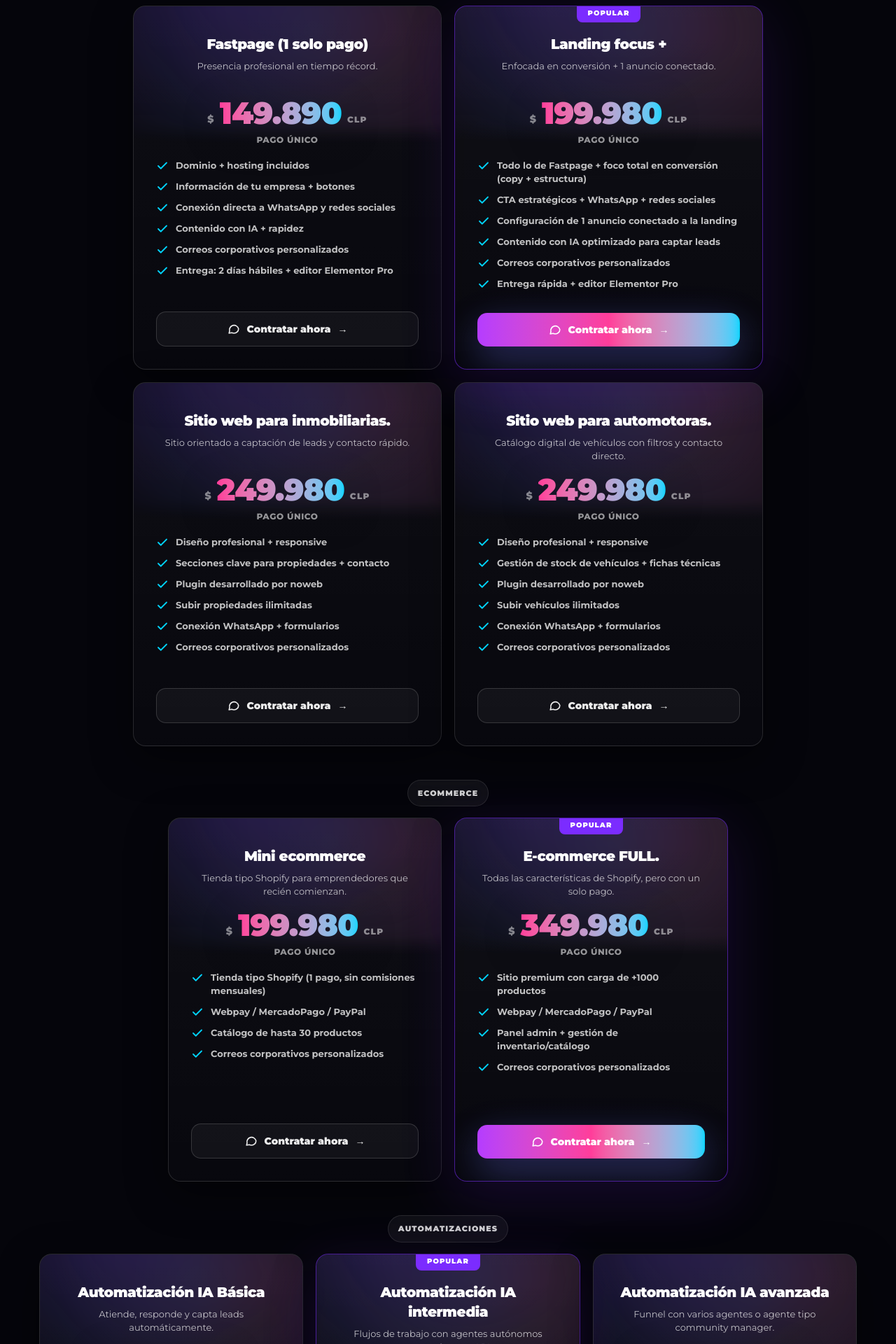
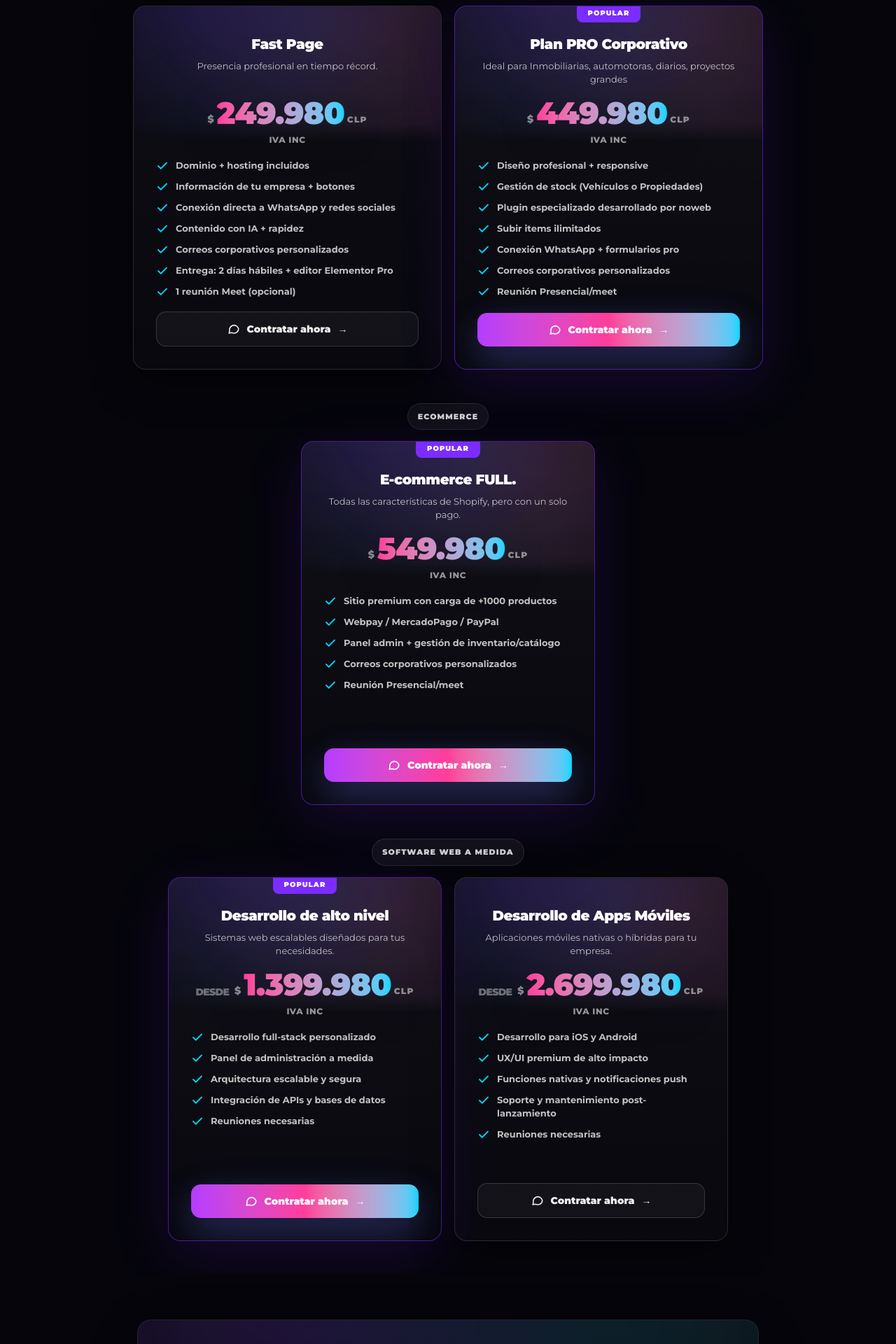
Before and after one commit to nowebcl/noweb, a Next.js app: page / in a window 1280 px wide. Shown: the part 3120-5040 px from the top of the page at 70% size. Built offline with nearby package versions, Linux system fonts and the light colour scheme.

Commit message:
Actualización de planes, precios e IVA

```diff
--- a/src/app/layout.tsx
+++ b/src/app/layout.tsx
@@ -131,7 +131,7 @@ export default function RootLayout({
       "closes": "18:00"
     },
     "sameAs": [
-      "https://www.instagram.com/noweb.labs/"
+      "https://www.instagram.com/noweb.dev/"
     ]
   };
 
--- a/src/components/FAQs.tsx
+++ b/src/components/FAQs.tsx
@@ -5,7 +5,7 @@ import React from 'react';
 const faqs = [
     {
         q: "¿Cuánto tiempo demora crear mi página web?",
-        a: "El tiempo mínimo de entrega es de <b>2 días hábiles</b> en los planes <b>Fastpage</b> y <b>Landing Focus</b>. En proyectos más grandes o a medida, los tiempos pueden variar según alcance y contenido."
+        a: "El tiempo mínimo de entrega es de <b>2 días hábiles</b> en el plan <b>Fastpage</b>. En proyectos más grandes o a medida, los tiempos pueden variar según alcance y contenido."
     },
     {
         q: "¿Tengo que pagar mensualidad?",
--- a/src/components/Footer.tsx
+++ b/src/components/Footer.tsx
@@ -68,7 +68,7 @@ const Footer = () => {
                                 hola@noweb.cl
                             </a>
 
-                            <a href="https://www.instagram.com/noweb.labs/" target="_blank" rel="noopener noreferrer" className="flex items-center gap-3.5 text-white/72 text-[13px] font-[650] hover:text-white transition-colors group">
+                            <a href="https://www.instagram.com/noweb.dev/" target="_blank" rel="noopener noreferrer" className="flex items-center gap-3.5 text-white/72 text-[13px] font-[650] hover:text-white transition-colors group">
                                 <div className="w-5 h-5 text-primary shrink-0 group-hover:scale-110 transition-transform">
                                     <svg viewBox="0 0 24 24" fill="none" stroke="currentColor" strokeWidth="2.2" strokeLinecap="round" strokeLinejoin="round">
                                         <rect x="2" y="2" width="20" height="20" rx="5" ry="5" />
@@ -76,7 +76,7 @@ const Footer = () => {
                                         <line x1="17.5" y1="6.5" x2="17.51" y2="6.5" />
                                     </svg>
                                 </div>
-                                Instagram: @noweb.labs
+                                Instagram: @noweb.dev
                             </a>
                         </div>
                     </div>
--- a/src/components/PricingTable.tsx
+++ b/src/components/PricingTable.tsx
@@ -5,116 +5,78 @@ import { motion } from 'framer-motion';
 
 const designPlans = [
     {
-        title: "Fastpage (1 solo pago)",
+        title: "Fast Page",
         subtitle: "Presencia profesional en tiempo récord.",
-        price: "149.890",
+        price: "249.980",
         features: [
             "Dominio + hosting incluidos",
             "Información de tu empresa + botones",
             "Conexión directa a WhatsApp y redes sociales",
             "Contenido con IA + rapidez",
             "Correos corporativos personalizados",
-            "Entrega: 2 días hábiles + editor Elementor Pro"
+            "Entrega: 2 días hábiles + editor Elementor Pro",
+            "1 reunión Meet (opcional)"
         ]
     },
     {
-        title: "Landing focus +",
-        subtitle: "Enfocada en conversión + 1 anuncio conectado.",
-        price: "199.980",
+        title: "Plan PRO Corporativo",
+        subtitle: "Ideal para Inmobiliarias, automotoras, diarios, proyectos grandes",
+        price: "449.980",
         featured: true,
         features: [
-            "Todo lo de Fastpage + foco total en conversión (copy + estructura)",
-            "CTA estratégicos + WhatsApp + redes sociales",
-            "Configuración de 1 anuncio conectado a la landing",
-            "Contenido con IA optimizado para captar leads",
+            "Diseño profesional + responsive",
+            "Gestión de stock (Vehículos o Propiedades)",
+            "Plugin especializado desarrollado por noweb",
+            "Subir items ilimitados",
+            "Conexión WhatsApp + formularios pro",
             "Correos corporativos personalizados",
-            "Entrega rápida + editor Elementor Pro"
-        ]
-    },
-    {
-        title: "Sitio web para inmobiliarias.",
-        subtitle: "Sitio orientado a captación de leads y contacto rápido.",
-        price: "249.980",
-        features: [
-            "Diseño profesional + responsive",
-            "Secciones clave para propiedades + contacto",
-            "Plugin desarrollado por noweb",
-            "Subir propiedades ilimitadas",
-            "Conexión WhatsApp + formularios",
-            "Correos corporativos personalizados"
-        ]
-    },
-    {
-        title: "Sitio web para automotoras.",
-        subtitle: "Catálogo digital de vehículos con filtros y contacto directo.",
-        price: "249.980",
-        features: [
-            "Diseño profesional + responsive",
-            "Gestión de stock de vehículos + fichas técnicas",
-            "Plugin desarrollado por noweb",
-            "Subir vehículos ilimitados",
-            "Conexión WhatsApp + formularios",
-            "Correos corporativos personalizados"
+            "Reunión Presencial/meet"
         ]
     }
 ];
 
 const ecommercePlans = [
     {
-        title: "Mini ecommerce",
-        subtitle: "Tienda tipo Shopify para emprendedores que recién comienzan.",
-        price: "199.980",
-        features: [
-            "Tienda tipo Shopify (1 pago, sin comisiones mensuales)",
-            "Webpay / MercadoPago / PayPal",
-            "Catálogo de hasta 30 productos",
-            "Correos corporativos personalizados"
-        ]
-    },
-    {
         title: "E-commerce FULL.",
         subtitle: "Todas las características de Shopify, pero con un solo pago.",
-        price: "349.980",
+        price: "549.980",
         featured: true,
         features: [
             "Sitio premium con carga de +1000 productos",
             "Webpay / MercadoPago / PayPal",
             "Panel admin + gestión de inventario/catálogo",
-            "Correos corporativos personalizados"
+            "Correos corporativos personalizados",
+            "Reunión Presencial/meet"
         ]
     }
 ];
 
 const aiPlans = [
     {
-        title: "Automatización IA Básica",
-        subtitle: "Atiende, responde y capta leads automáticamente.",
-        price: "399.990",
+        title: "Desarrollo de alto nivel",
+        subtitle: "Sistemas web escalables diseñados para tus necesidades.",
+        price: "1.399.980",
+        from: true,
+        featured: true,
         features: [
-            "Chatbots para WhatsApp + FAQ",
-            "Captura de leads + derivación",
-            "Entrenamiento con tu información"
+            "Desarrollo full-stack personalizado",
+            "Panel de administración a medida",
+            "Arquitectura escalable y segura",
+            "Integración de APIs y bases de datos",
+            "Reuniones necesarias"
         ]
     },
     {
-        title: "Automatización IA intermedia",
-        subtitle: "Flujos de trabajo con agentes autónomos conectados con APIs.",
-        price: "779.980",
-        featured: true,
+        title: "Desarrollo de Apps Móviles",
+        subtitle: "Aplicaciones móviles nativas o híbridas para tu empresa.",
+        price: "2.699.980",
+        from: true,
         features: [
-            "Agentes autónomos para flujos de trabajo",
-            "Integración con APIs (según tus herramientas)",
-            "Diseño, pruebas y puesta en marcha"
-        ]
-    },
-    {
-        title: "Automatización IA avanzada",
-        subtitle: "Funnel con varios agentes o agente tipo community manager.",
-        price: "1.590.000",
-        features: [
-            "Funnel de ventas completo con agentes",
-            "Agente tipo community manager (respuestas + agenda)",
-            "Medición, optimización y escalamiento"
+            "Desarrollo para iOS y Android",
+            "UX/UI premium de alto impacto",
+            "Funciones nativas y notificaciones push",
+            "Soporte y mantenimiento post-lanzamiento",
+            "Reuniones necesarias"
         ]
     }
 ];
@@ -145,12 +107,15 @@ const PricingCard = ({ plan }: { plan: any }) => (
         <h3 className="text-center text-xl font-[950] tracking-tight pt-2 m-0">{plan.title}</h3>
         <p className="text-center text-muted text-[13px] leading-[1.45] min-h-[38px] mt-2 m-0">{plan.subtitle}</p>
 
-        <div className="mt-4 flex items-baseline justify-center gap-2 leading-none">
+        <div className="mt-4 flex items-baseline justify-center gap-1 leading-none">
+            {plan.from && <span className="text-[14px] font-[900] text-white/40 uppercase tracking-tighter mr-1">Desde</span>}
             <span className="text-sm font-[900] text-white/50 -translate-y-[2px]">$</span>
             <span className="text-[44px] font-[1000] tracking-[-1px] text-transparent bg-clip-text bg-gradient-to-r from-secondary to-accent drop-shadow-[0_14px_28px_rgba(0,0,0,0.25)]">{plan.price}</span>
             <span className="text-[12px] font-[900] text-white/50 tracking-widest -translate-y-[2px]">CLP</span>
         </div>
-        <div className="mt-2 text-center text-[12px] font-[800] text-white/60 uppercase tracking-wider">Pago único</div>
+        <div className="mt-2 text-center text-[12px] font-[800] text-white/60 uppercase tracking-wider">
+            IVA INC
+        </div>
 
         <ul className="flex-grow mt-[18px] flex flex-col gap-[11px] list-none p-0">
             {plan.features.map((feature: string, idx: number) => (
@@ -199,17 +164,17 @@ const PricingTable = () => {
                         Ecommerce
                     </span>
                 </div>
-                <div className="grid grid-cols-1 md:grid-cols-2 gap-[18px] mb-12 max-w-[800px] mx-auto">
+                <div className="grid grid-cols-1 gap-[18px] mb-12 max-w-[420px] mx-auto">
                     {ecommercePlans.map((plan, idx) => <PricingCard key={idx} plan={plan} />)}
                 </div>
 
-                {/* Automatizaciones */}
+                {/* Software Web a Medida */}
                 <div className="flex justify-center mb-4">
                     <span className="px-3.5 py-2.5 rounded-full border border-white/10 bg-white/5 backdrop-blur-md text-white/80 font-black text-[11px] uppercase tracking-widest">
-                        Automatizaciones
+                        Software Web a medida
                     </span>
                 </div>
-                <div className="grid grid-cols-1 md:grid-cols-2 lg:grid-cols-3 gap-[18px]">
+                <div className="grid grid-cols-1 md:grid-cols-2 gap-[18px] max-w-[800px] mx-auto">
                     {aiPlans.map((plan, idx) => <PricingCard key={idx} plan={plan} />)}
                 </div>
             </div>
```
